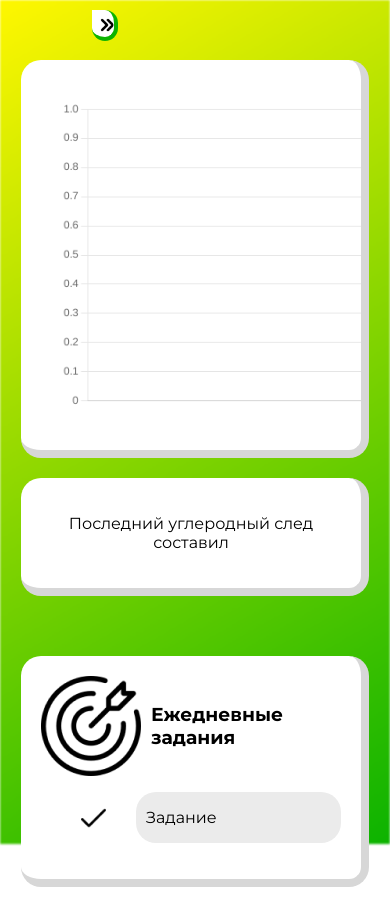
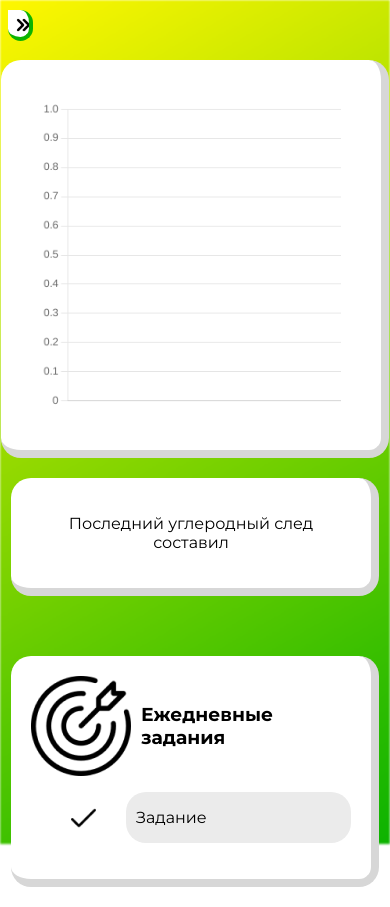
Before and after one commit to Moroz-Evgeny/hahaton, a Flask app: page /main in a window 390 px wide. Run offline with Flask 3, Linux system fonts and the light colour scheme; the visitor is signed in with stand-in values (Sample User, id 1); data that the repository does not hold is empty; some libraries are stand-ins or nearby versions.

Commit message:
81414814841814815

```diff
--- a/app/static/script.js
+++ b/app/static/script.js
@@ -68,7 +68,7 @@ function MouseOver() {
 	document.getElementById("chart").style.width="50px";
 	document.getElementById("profile").style.width="50px";
 	document.getElementById("exit").style.width="50px";
-	document.getElementById("notification").style.width="50px";
+
 	document.getElementById("settings").style.width="50px";
 	document.getElementById("arrow").style.rotate="90deg";
 	document.getElementById("arrow").style.width="30px";
@@ -96,7 +96,7 @@ function MouseLeave() {
 	document.getElementById("chart").style.width="0px";
 	document.getElementById("profile").style.width="0px";
 	document.getElementById("exit").style.width="0px";
-	document.getElementById("notification").style.width="0px";
+
 	document.getElementById("settings").style.width="0px";
 	document.getElementById("arrow").style.rotate="0deg";
 	document.getElementById("arrow").style.width="20px";
--- a/app/static/style.css
+++ b/app/static/style.css
@@ -356,7 +356,7 @@ form {
 }
 
 #exit {
-	margin-top: 160%;
+	margin-top: 450%;
 }
 
 .prof {
@@ -456,7 +456,7 @@ input[type="file"] {
 
 	.prof_card {
 		flex-direction: column;
-		max-width: 310px;
+		max-width: 3100px;
 
 	}
 
@@ -529,25 +529,25 @@ input[type="file"] {
 		position:fixed;
 		width: 3%;
 		height: 2%;
-		margin: 10px 0 0 92px ;
+		margin: 10px 0 0 2% ;
 		border-width: 4px;
 	}
 
 
 	.diagramm {
 		margin-top: 50px;
-		max-width: 300px;
+		max-width: 500px;
 	}
 	.dailyTab {
 		margin-top: 0px;
-		max-width: 300px;
+		width: 400px;
 		margin: auto;
 		margin-bottom: 20px;
 	}
 
 
 	.carbon__ {
-		max-width: 300px;
+		width: 400px;
 		margin: auto;
 	}
 
@@ -557,7 +557,7 @@ input[type="file"] {
 
 	.prof_card {
 		flex-direction: column;
-		max-width: 310px;
+		max-width: 490px;
 
 	}
 
--- a/app/templates/index.html
+++ b/app/templates/index.html
@@ -13,9 +13,8 @@
 				<div class="menu_container" id="menu_id" onmouseover="MouseOver()" onmouseleave="MouseLeave()">
 					<img id="arrow" class="arrow" src="../static/images/arrow2.png" alt="">
 					<div class="menu_wrap">
+						<button class="menu_btn"  onclick="location.href='/profile'"><img id="profile" src="../static/images/profile.png" alt=""></button>
 						<button class="menu_btn" onclick="location.href='/main'"><img id="chart" src="../static/images/chart.png" alt=""></button>
-                    	<button class="menu_btn"  onclick="location.href='/profile'"><img id="profile" src="../static/images/profile.png" alt=""></button>
-                    	<button class="menu_btn"  onclick="location.href='#!'"><img id="notification" src="../static/images/notification.png" alt=""></button>
                     	<button class="menu_btn"  onclick="location.href='/settings'"><img id="settings" src="../static/images/settings.png" alt=""></button>
 						<button class="menu_btn" onclick="location.href='/logout'"><img id="exit" src="../static/images/reject.png" alt=""></button>
 					</div>
--- a/app/templates/profile.html
+++ b/app/templates/profile.html
@@ -13,9 +13,8 @@
 				<div class="menu_container" id="menu_id" onmouseenter="MouseOver()" onmouseleave="MouseLeave()">
 					<img id="arrow" class="arrow" src="../static/images/arrow2.png" alt="">
 					<div class="menu_wrap">
+                        <button class="menu_btn"  onclick="location.href='/profile'"><img id="profile" src="../static/images/profile.png" alt=""></button>
 						<button class="menu_btn" onclick="location.href='/main'"><img id="chart" src="../static/images/chart.png" alt=""></button>
-                    	<button class="menu_btn"  onclick="location.href='/profile'"><img id="profile" src="../static/images/profile.png" alt=""></button>
-                    	<button class="menu_btn"  onclick="location.href='#!'"><img id="notification" src="../static/images/notification.png" alt=""></button>
                     	<button class="menu_btn"  onclick="location.href='/settings'"><img id="settings" src="../static/images/settings.png" alt=""></button>
 						<button class="menu_btn" onclick="location.href='/logout'"><img id="exit" src="../static/images/reject.png" alt=""></button>
 					</div>
--- a/app/templates/settings.html
+++ b/app/templates/settings.html
@@ -13,9 +13,8 @@
 				<div class="menu_container" id="menu_id" onmouseenter="MouseOver()" onmouseleave="MouseLeave()">
 					<img id="arrow" class="arrow" src="../static/images/arrow2.png" alt="">
 					<div class="menu_wrap">
+                        <button class="menu_btn"  onclick="location.href='/profile'"><img id="profile" src="../static/images/profile.png" alt=""></button>
 						<button class="menu_btn" onclick="location.href='/main'"><img id="chart" src="../static/images/chart.png" alt=""></button>
-                    	<button class="menu_btn"  onclick="location.href='/profile'"><img id="profile" src="../static/images/profile.png" alt=""></button>
-                    	<button class="menu_btn"  onclick="location.href='#!'"><img id="notification" src="../static/images/notification.png" alt=""></button>
                     	<button class="menu_btn"  onclick="location.href='/settings'"><img id="settings" src="../static/images/settings.png" alt=""></button>
 						<button class="menu_btn" onclick="location.href='/logout'"><img id="exit" src="../static/images/reject.png" alt=""></button>
 					</div>
```
